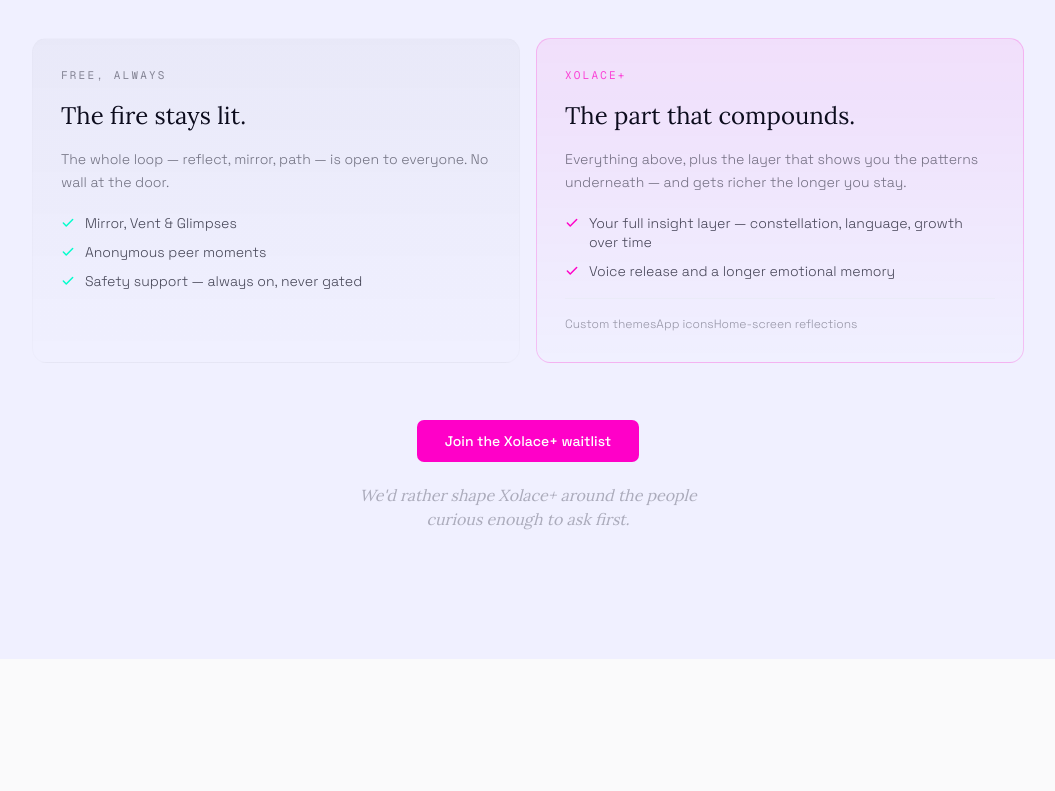
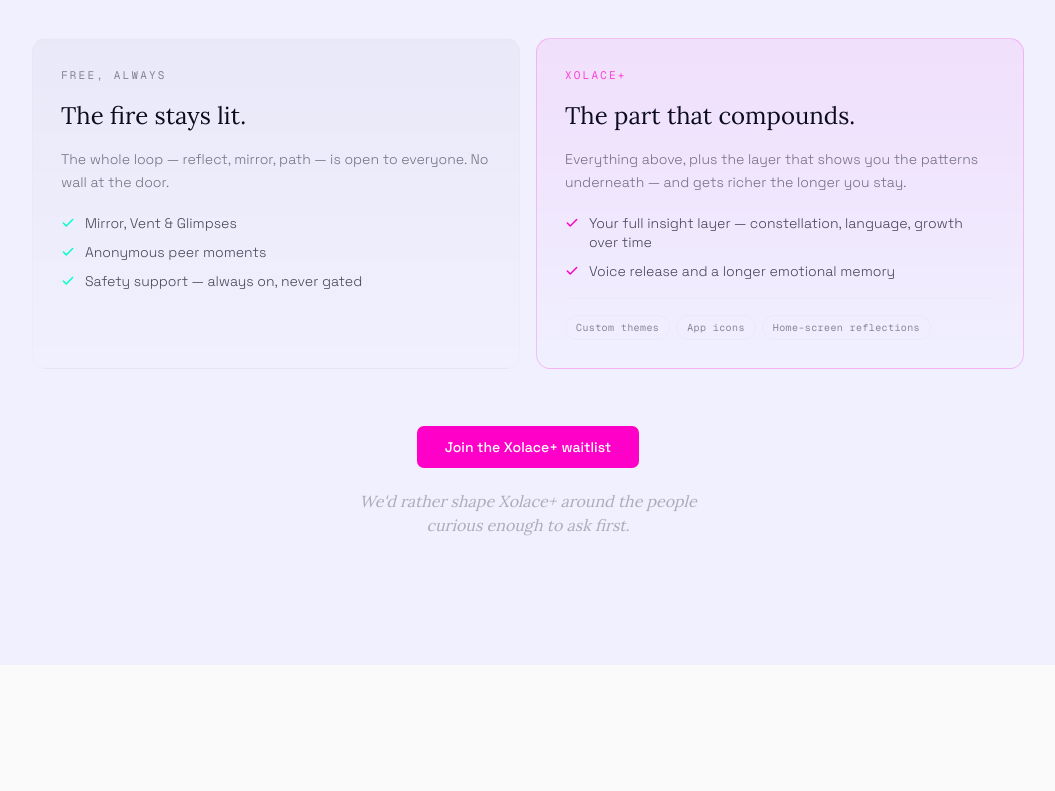
Before and after one commit to xolace-official/xolace_mobile_site, a Next.js app: page / in a window 1280 px wide. Shown: the part 8564-9355 px from the top of the page, without its empty margins (112-1167 px from the left). Built offline with nearby package versions, Linux system fonts and the light colour scheme.

Commit message:
Render pricing access perks as pill tags

```diff
--- a/components/landing/pricing/access-statement.tsx
+++ b/components/landing/pricing/access-statement.tsx
@@ -3,6 +3,16 @@
 import { m as motion } from "motion/react"
 import { Check } from "lucide-react"
 import { accessColumns, type AccessColumn } from "./pricing-data"
+
+// Tailwind needs literal class names to see at build time — a template string
+// like `md:grid-cols-${n}` would be purged. This keeps the grid honest if a
+// tier is ever added (monetization strategy §3: architect for a 2nd tier).
+const GRID_COLS_BY_COUNT: Record<number, string> = {
+  1: "md:grid-cols-1",
+  2: "md:grid-cols-2",
+  3: "md:grid-cols-3",
+  4: "md:grid-cols-4",
+}
 
 function AccessPanel({
   column,
@@ -57,18 +67,27 @@
         ))}
       </ul>
 
-      {column.also && (
-        <p className="mt-auto border-t border-border/30 pt-4 text-xs leading-relaxed font-light text-muted-foreground/40">
-          {column.also}
-        </p>
+      {column.also && column.also.length > 0 && (
+        <div className="mt-auto flex flex-wrap gap-1.5 border-t border-border/30 pt-4">
+          {column.also.map((item) => (
+            <span
+              key={item}
+              className="rounded-full border border-border/40 px-2.5 py-1 font-mono text-[10px] tracking-[0.04em] text-muted-foreground/45"
+            >
+              {item}
+            </span>
+          ))}
+        </div>
       )}
     </motion.div>
   )
 }
 
 export function AccessStatement() {
+  const gridClass = GRID_COLS_BY_COUNT[accessColumns.length] ?? "md:grid-cols-2"
+
   return (
-    <div className="grid grid-cols-1 gap-4 md:grid-cols-2">
+    <div className={`grid grid-cols-1 gap-4 ${gridClass}`}>
       {accessColumns.map((c, i) => (
         <AccessPanel key={c.eyebrow} column={c} index={i} />
       ))}
```
